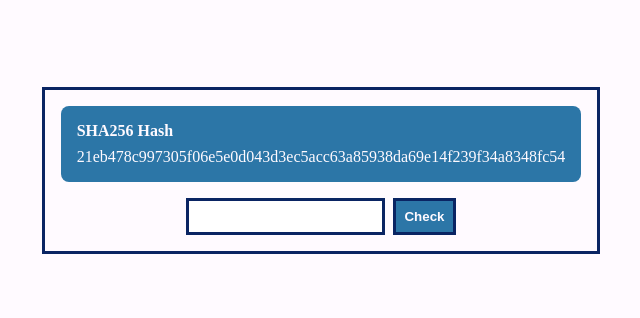
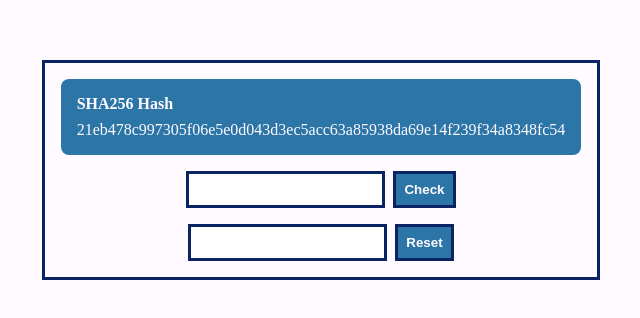
Before and after one commit to Umgauthamram/Saving-password-and-setting-username-in-cookie-PA2, a website: page index.html in a window 1280 px wide. Shown: the part 238-556 px from the top of the page, without its empty margins (319-959 px from the left). Drawn offline with Linux system fonts and the light colour scheme.

Commit message:
finished

```diff
--- a/index.html
+++ b/index.html
@@ -86,6 +86,10 @@
         <input type="text" id="pin" />
         <button id="check">Check</button>
       </div>
+      <div id="user-input">
+        <input type="text" id="pin" />
+        <button id="reset">Reset</button>
+      </div>
       <div id="result" class="hidden"></div>
     </div>
     <script src="script.js" async></script>
--- a/script.js
+++ b/script.js
@@ -4,12 +4,10 @@ const pinInput = document.getElementById('pin');
 const sha256HashView = document.getElementById('sha256-hash');
 const resultView = document.getElementById('result');
 
-// a function to store in the local storage
 function store(key, value) {
   localStorage.setItem(key, value);
 }
 
-// a function to retrieve from the local storage
 function retrieve(key) {
   return localStorage.getItem(key);
 }
@@ -21,23 +19,17 @@ function getRandomArbitrary(min, max) {
   return cached;
 }
 
-// a function to clear the local storage
 function clear() {
   localStorage.clear();
 }
 
-// a function to generate sha256 hash of the given string
 async function sha256(message) {
-  // encode as UTF-8
   const msgBuffer = new TextEncoder().encode(message);
 
-  // hash the message
   const hashBuffer = await crypto.subtle.digest('SHA-256', msgBuffer);
 
-  // convert ArrayBuffer to Array
   const hashArray = Array.from(new Uint8Array(hashBuffer));
 
-  // convert bytes to hex string
   const hashHex = hashArray
     .map((b) => b.toString(16).padStart(2, '0'))
     .join('');
@@ -82,13 +74,16 @@ async function test() {
   resultView.classList.remove('hidden');
 }
 
-// ensure pinInput only accepts numbers and is 3 digits long
 pinInput.addEventListener('input', (e) => {
   const { value } = e.target;
   pinInput.value = value.replace(/\D/g, '').slice(0, 3);
 });
 
-// attach the test function to the button
 document.getElementById('check').addEventListener('click', test);
 
+document.getElementById("reset").addEventListener("click", function(){
+  clear();
+  location.reload();
+});
+
 main();
```
